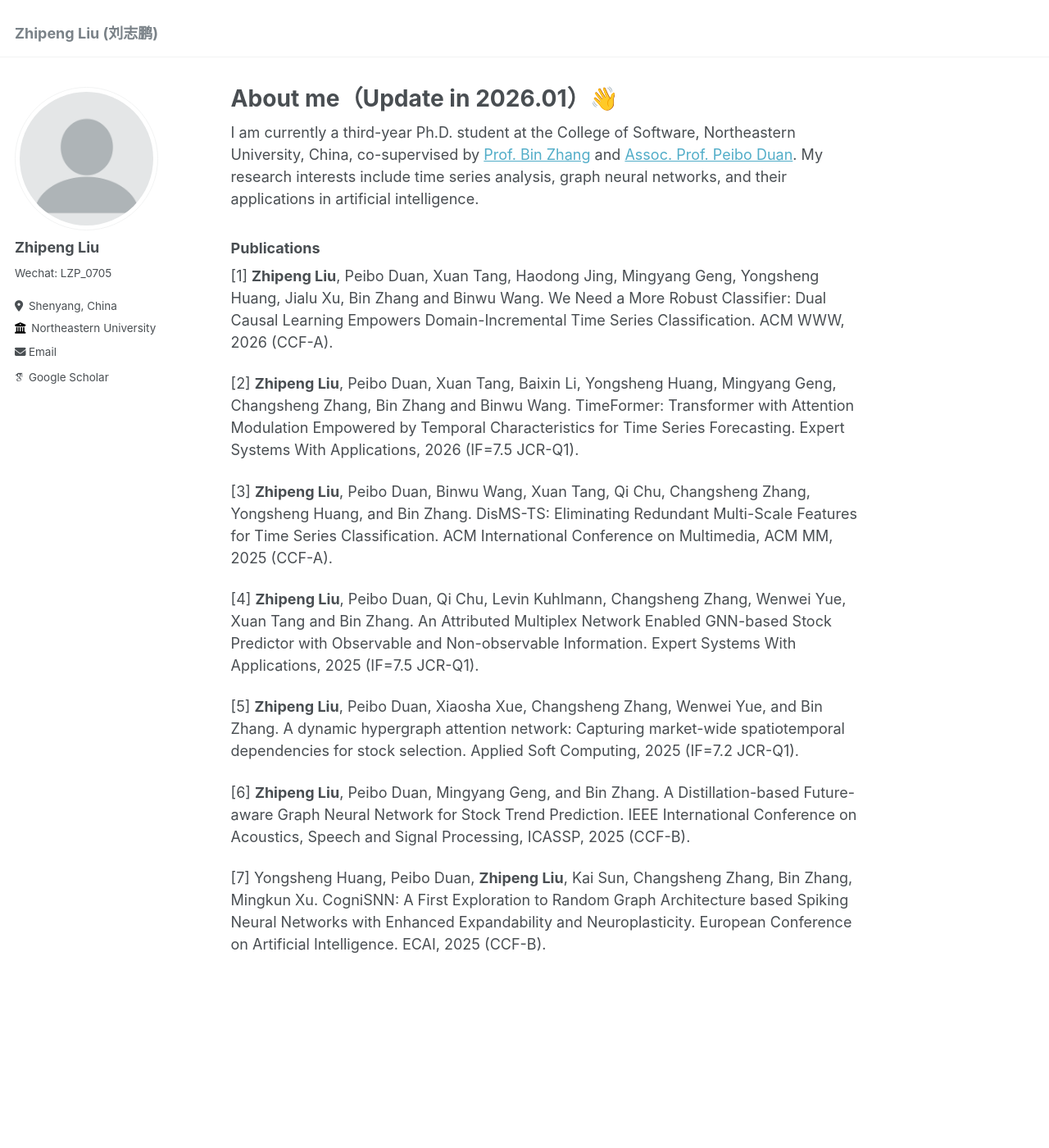
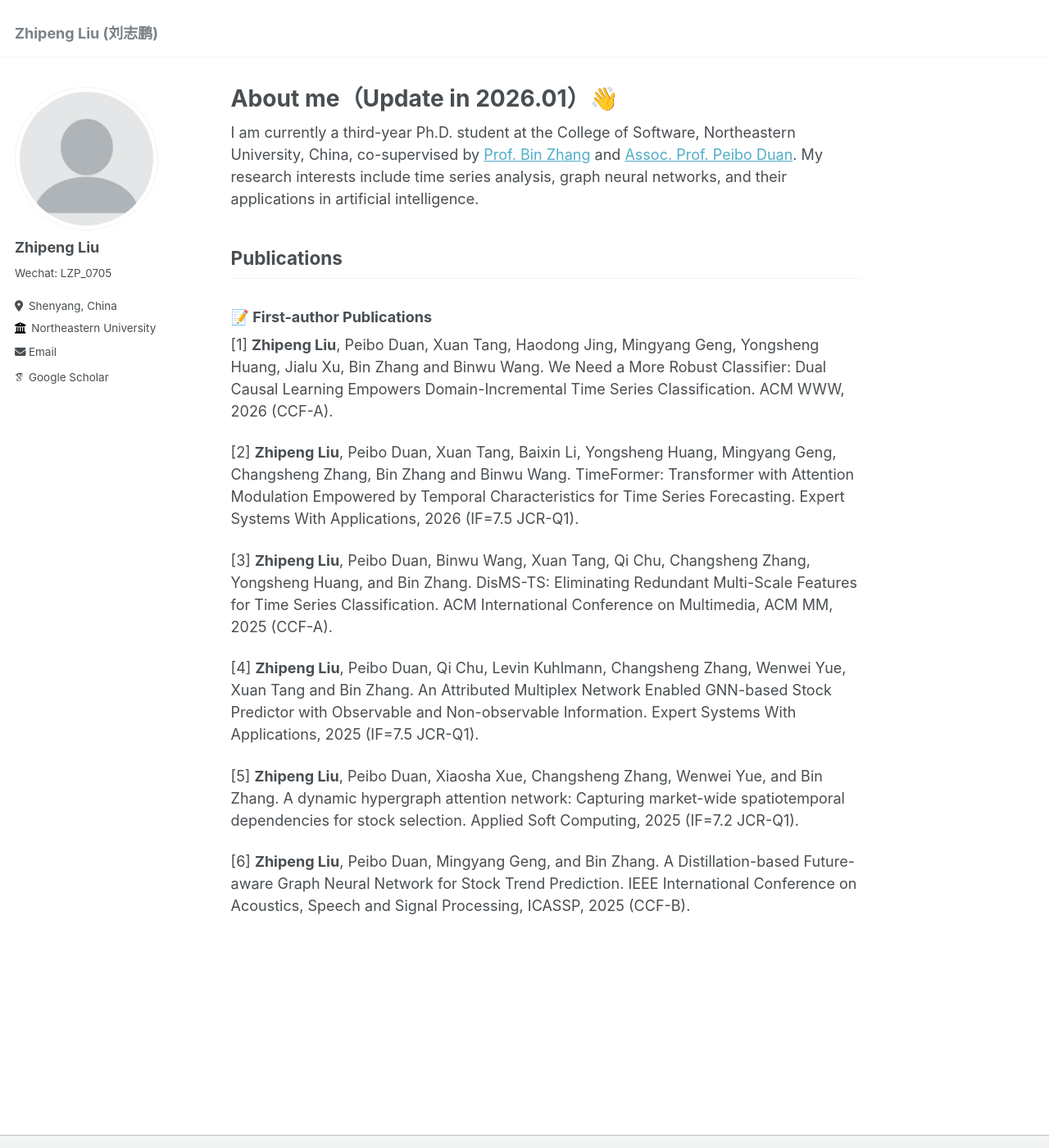
Before and after one commit to ZhipengLiu75/HomePage, a Jekyll site: the page built from _pages/about.md, in a window 1280 px wide and 1400 px high. Shown: the whole window at 82% size. Built offline with Jekyll 4.4.1, drawn with Linux system fonts in a browser that asks for light colours; some web fonts are replaced.

Commit message:
Update about.md

```diff
--- a/_pages/about.md
+++ b/_pages/about.md
@@ -10,7 +10,9 @@ redirect_from:
 I am currently a third-year Ph.D. student at the College of Software, Northeastern University, China, co-supervised by [Prof. Bin Zhang](http://faculty.neu.edu.cn/zhangbin12/) and [Assoc. Prof. Peibo Duan](http://faculty.neu.edu.cn/sakuragiduan/zh_CN/index.htm). My research interests include time series analysis, graph neural networks, and their applications in artificial intelligence.
 
 
-### Publications
+## Publications
+
+### 📝 First-author Publications
 
 [1] **Zhipeng Liu**, Peibo Duan, Xuan Tang, Haodong Jing, Mingyang Geng, Yongsheng Huang, Jialu Xu, Bin Zhang and Binwu Wang. We Need a More Robust Classifier: Dual Causal Learning Empowers Domain-Incremental Time Series Classification. ACM WWW, 2026 (CCF-A).
 
@@ -24,4 +26,12 @@ I am currently a third-year Ph.D. student at the College of Software, Northeaste
 
 [6] **Zhipeng Liu**, Peibo Duan, Mingyang Geng, and Bin Zhang. A Distillation-based Future-aware Graph Neural Network for Stock Trend Prediction. IEEE International Conference on Acoustics, Speech and Signal Processing, ICASSP, 2025 (CCF-B).
 
-[7] Yongsheng Huang, Peibo Duan, **Zhipeng Liu**, Kai Sun, Changsheng Zhang, Bin Zhang, Mingkun Xu. CogniSNN: A First Exploration to Random Graph Architecture based Spiking Neural Networks with Enhanced Expandability and Neuroplasticity. European Conference on Artificial Intelligence. ECAI, 2025 (CCF-B).
+
+[//]: # ()
+[//]: # (### 📄 Non-first-author Publications)
+
+[//]: # ()
+[//]: # ()
+[//]: # ()
+[//]: # ()
+[//]: # ([3] Yongsheng Huang, Peibo Duan, **Zhipeng Liu**, Kai Sun, Changsheng Zhang, Bin Zhang, Mingkun Xu. CogniSNN: A First Exploration to Random Graph Architecture based Spiking Neural Networks with Enhanced Expandability and Neuroplasticity. European Conference on Artificial Intelligence. ECAI, 2025 &#40;CCF-B&#41;.)
```
